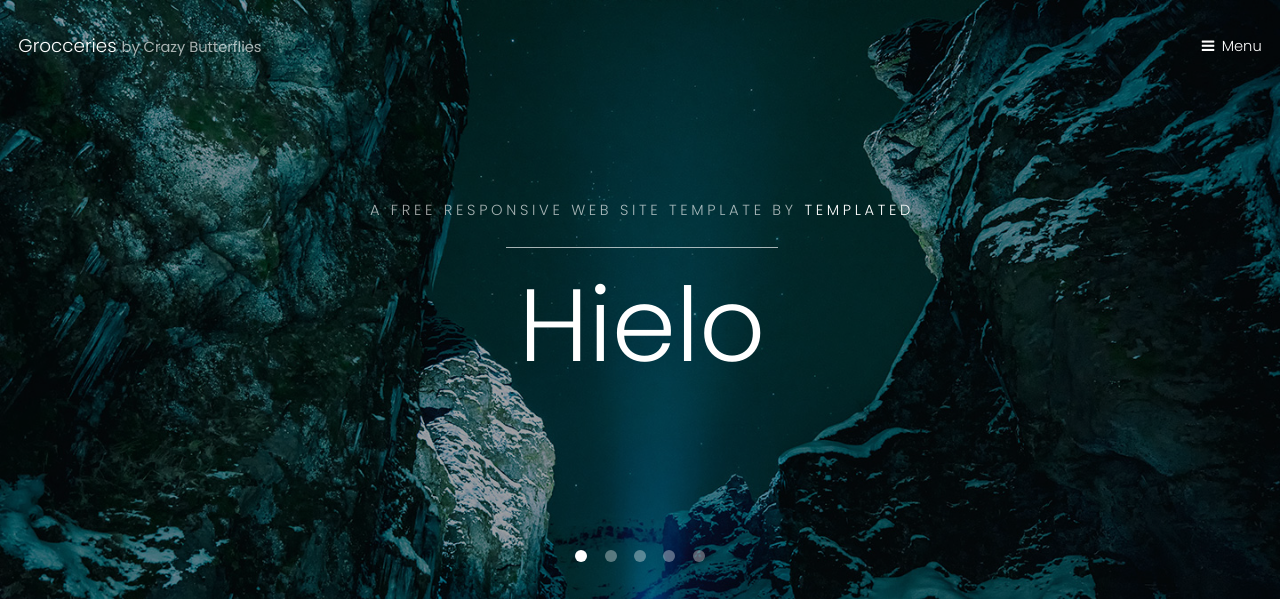
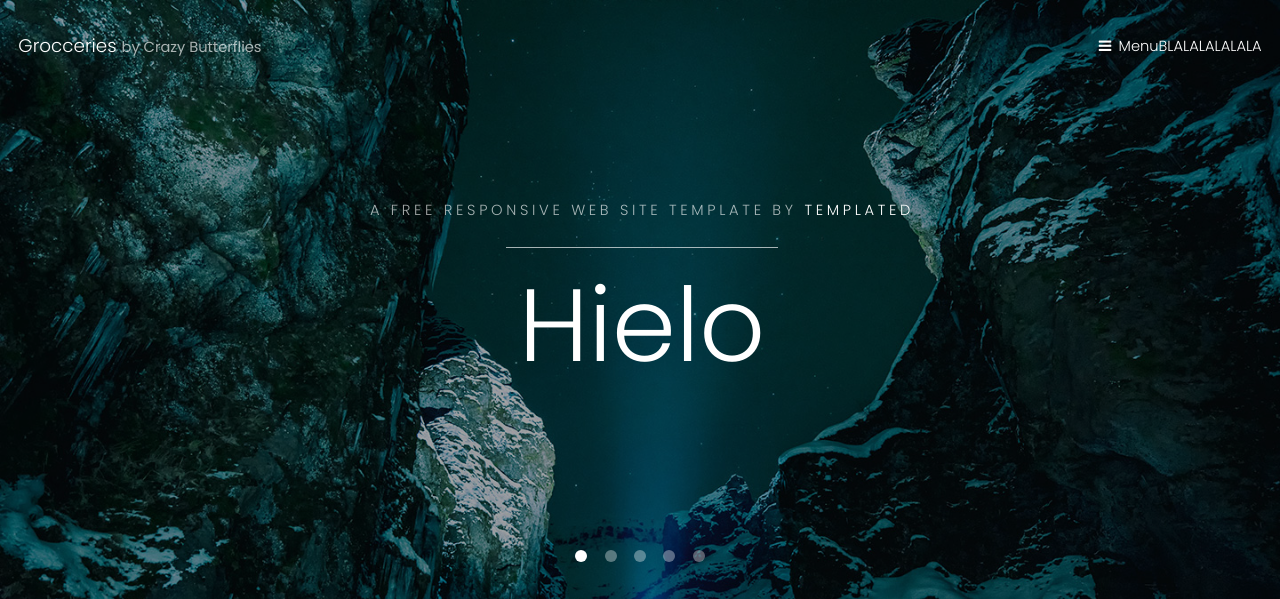
Before and after one commit to lukedoukakis/crazy-butterflies, a Django app: page / in a window 1280 px wide. Shown: the top 599 px of the page. Run offline with Django 3.2, Linux system fonts and the light colour scheme.

Commit message:
test
test

```diff
--- a/mysite/templates/index.html
+++ b/mysite/templates/index.html
@@ -18,7 +18,7 @@
 		<!-- Header -->
 			<header id="header" class="alt">
 				<div class="logo"><a href="{% url 'home' %}">Grocceries <span>by Crazy Butterflies</span></a></div>
-				<a href="#menu">Menu</a>
+				<a href="#menu">MenuBLALALALALALA</a>
 			</header>
 
 		<!-- Nav -->
```
